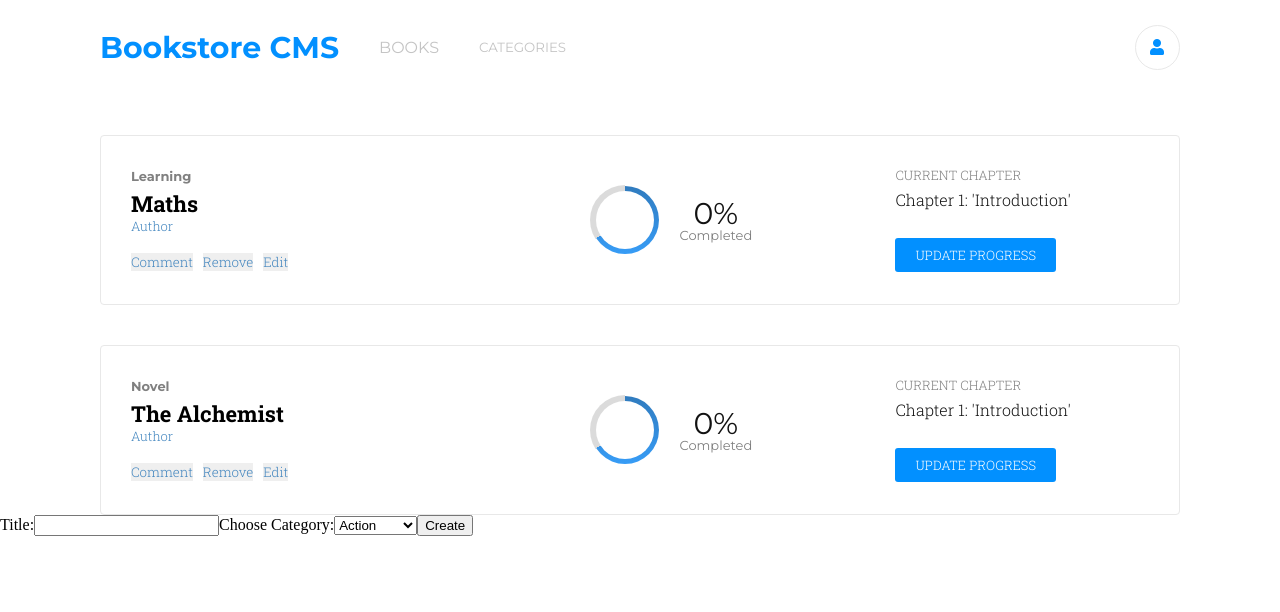
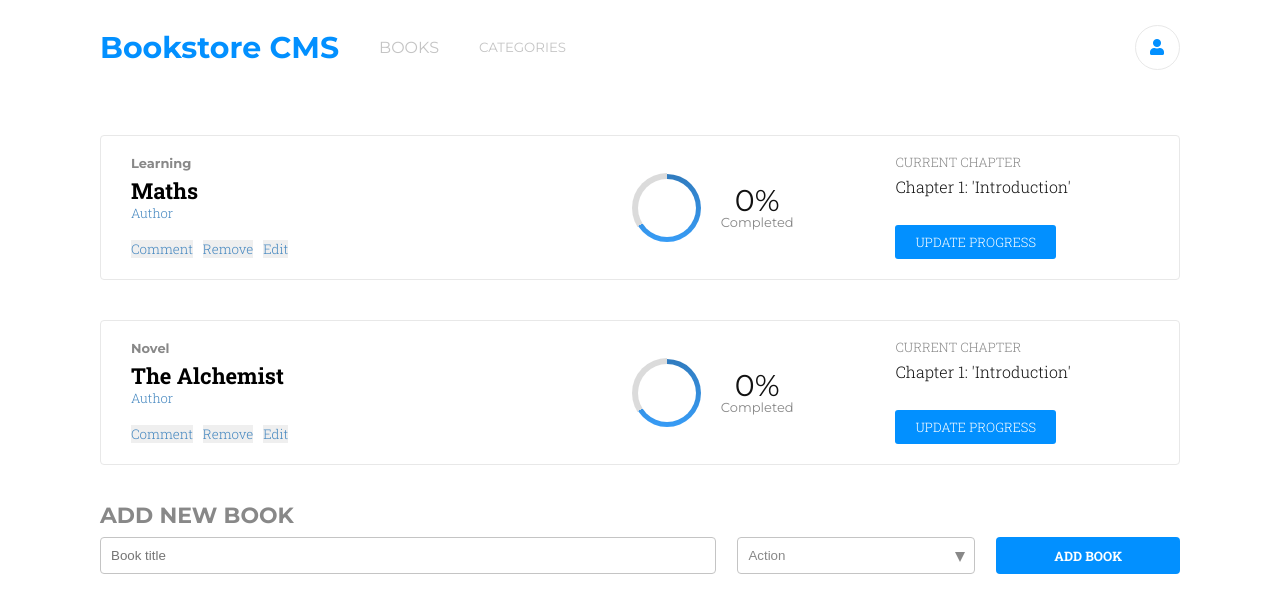
Before and after one commit to patrikis-angelos/Bookstore, a React (Create React App) app: page / in a window 1280 px wide. Shown: the top 612 px of the page. Built offline with nearby package versions, Linux system fonts and the light colour scheme.

Commit message:
Complete form styling

```diff
--- a/src/assets/scss/_all.scss
+++ b/src/assets/scss/_all.scss
@@ -4,3 +4,4 @@
 @import 'colors';
 @import 'fonts';
 @import 'book';
+@import 'form';
--- a/src/assets/scss/_book.scss
+++ b/src/assets/scss/_book.scss
@@ -1,6 +1,5 @@
 .book {
   width: 100%;
-  height: 170px;
   border: 1px solid #e8e8e8;
   border-radius: 4px;
   padding-right: 10%;
@@ -14,7 +13,7 @@
   width: 68px;
   height: 68px;
   background: linear-gradient(to bottom, #307bbe, #379cf6);
-  margin-left: 150px;
+  margin-left: 100px;
   border-radius: 50%;
   position: relative;
 }
--- a/src/assets/scss/_colors.scss
+++ b/src/assets/scss/_colors.scss
@@ -5,7 +5,7 @@ $colors: (
   azure: #0290ff,
   blue: #4386bf,
   black: $black,
-  dark-grey: grey,
+  dark-grey: #888,
   light-grey: $light-grey,
   white: white,
 );
--- /dev/null
+++ b/src/assets/scss/_form.scss
@@ -0,0 +1,39 @@
+.create-book {
+  width: 100%;
+}
+
+.title {
+  width: 55%;
+  border: 1px solid #c4c4c4;
+  border-radius: 4px;
+  padding: 10px;
+}
+
+.select-wrapper {
+  width: 22%;
+}
+
+.form-select {
+  border: 1px solid #c4c4c4;
+  width: 100%;
+  appearance: none;
+  border-radius: 4px;
+  padding: 10px;
+}
+
+.arrow {
+  width: 5px;
+  height: 10px;
+  border-top: 10px solid #888;
+  border-bottom: 10px solid white;
+  border-left: 5px solid white;
+  border-right: 5px solid white;
+  top: 15px;
+  right: 10px;
+}
+
+.submit-button {
+  border: none;
+  border-radius: 4px;
+  width: 17%;
+}
--- a/src/assets/scss/_utilities.scss
+++ b/src/assets/scss/_utilities.scss
@@ -17,3 +17,16 @@
 .pointer {
   cursor: pointer;
 }
+
+.max-width-200 {
+  width: 300px;
+  word-wrap: break-word;
+}
+
+.relative {
+  position: relative;
+}
+
+.absolute {
+  position: absolute;
+}
--- a/src/assets/styles.css
+++ b/src/assets/styles.css
@@ -47,6 +47,19 @@
 
 .pointer {
   cursor: pointer;
+}
+
+.max-width-200 {
+  width: 300px;
+  word-wrap: break-word;
+}
+
+.relative {
+  position: relative;
+}
+
+.absolute {
+  position: absolute;
 }
 
 .m-t-5 {
@@ -298,11 +311,11 @@
 }
 
 .color-dark-grey {
-  color: grey;
+  color: #888;
 }
 
 .background-dark-grey {
-  background-color: grey;
+  background-color: #888;
 }
 
 .color-light-grey {
@@ -363,7 +376,6 @@
 
 .book {
   width: 100%;
-  height: 170px;
   border: 1px solid #e8e8e8;
   border-radius: 4px;
   padding-right: 10%;
@@ -377,7 +389,7 @@
   width: 68px;
   height: 68px;
   background: linear-gradient(to bottom, #307bbe, #379cf6);
-  margin-left: 150px;
+  margin-left: 100px;
   border-radius: 50%;
   position: relative;
 }
@@ -407,4 +419,44 @@
   border-radius: 3px;
 }
 
+.create-book {
+  width: 100%;
+}
+
+.title {
+  width: 55%;
+  border: 1px solid #c4c4c4;
+  border-radius: 4px;
+  padding: 10px;
+}
+
+.select-wrapper {
+  width: 22%;
+}
+
+.form-select {
+  border: 1px solid #c4c4c4;
+  width: 100%;
+  appearance: none;
+  border-radius: 4px;
+  padding: 10px;
+}
+
+.arrow {
+  width: 5px;
+  height: 10px;
+  border-top: 10px solid #888;
+  border-bottom: 10px solid white;
+  border-left: 5px solid white;
+  border-right: 5px solid white;
+  top: 15px;
+  right: 10px;
+}
+
+.submit-button {
+  border: none;
+  border-radius: 4px;
+  width: 17%;
+}
+
 /*# sourceMappingURL=styles.css.map */
--- a/src/components/Book.js
+++ b/src/components/Book.js
@@ -9,10 +9,10 @@ const Book = (props) => {
   };
 
   return (
-    <div className="book flex space-between align-center m-t-40 p-l-30">
+    <div className="book flex space-between align-center m-t-40 p-l-30 p-t-20 p-b-20">
       <div>
         <p className="color-dark-grey mont-bold standard m-b-10">{book.category}</p>
-        <p className="medium roboto-bold m-b-5">{book.title}</p>
+        <p className="medium roboto-bold m-b-5 max-width-200">{book.title}</p>
         <p className="color-blue standard m-b-20 roboto-light">Author</p>
         <button type="button" className="book-button color-blue roboto-light m-r-10">Comment</button>
         <button
--- a/src/containers/BooksForm.js
+++ b/src/containers/BooksForm.js
@@ -32,23 +32,23 @@ const BooksForm = (props) => {
   ));
 
   return (
+    <div className="p-l-100 p-r-100 m-t-40">
+      <h2 className="medium color-dark-grey mont-bold">ADD NEW BOOK</h2>
       <form
         onChange={(e) => handleChange(e)}
         onSubmit={(e) => handleSubmit(e)}
-      className="createBook"
+        className="create-book flex space-between m-t-10"
       >
-      <label className="formField" htmlFor="title">
-        Title:
-        <input id="title" type="text" />
-      </label>
-      <label className="formField" htmlFor="categories">
-        Choose Category:
-        <select id="categories">
+        <input className="title color-dark-grey" id="title" type="text" placeholder="Book title" />
+        <div className="select-wrapper relative">
+          <select className="form-select background-white color-dark-grey" id="categories">
             {options}
           </select>
-      </label>
-      <input className="formField" type="submit" value="Create" />
+          <div className="arrow absolute" />
+        </div>
+        <input className="submit-button background-azure color-white roboto-bold standard" type="submit" value="ADD BOOK" />
       </form>
+    </div>
   );
 };
 
```
Also changed, not shown: 1 other file (tests, documents, lock files or other folders). Lines whose indentation alone changed are shown as unchanged.
